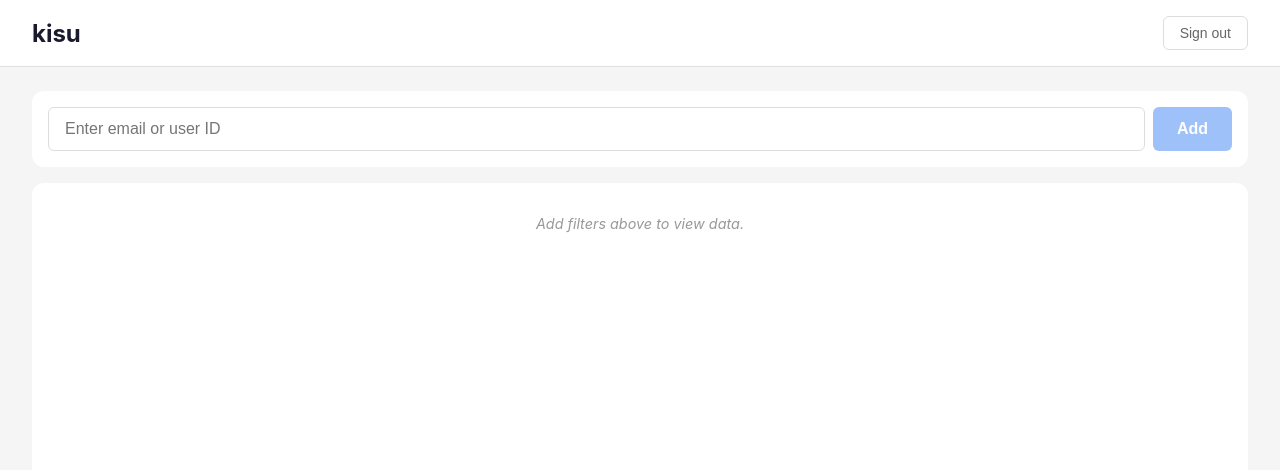
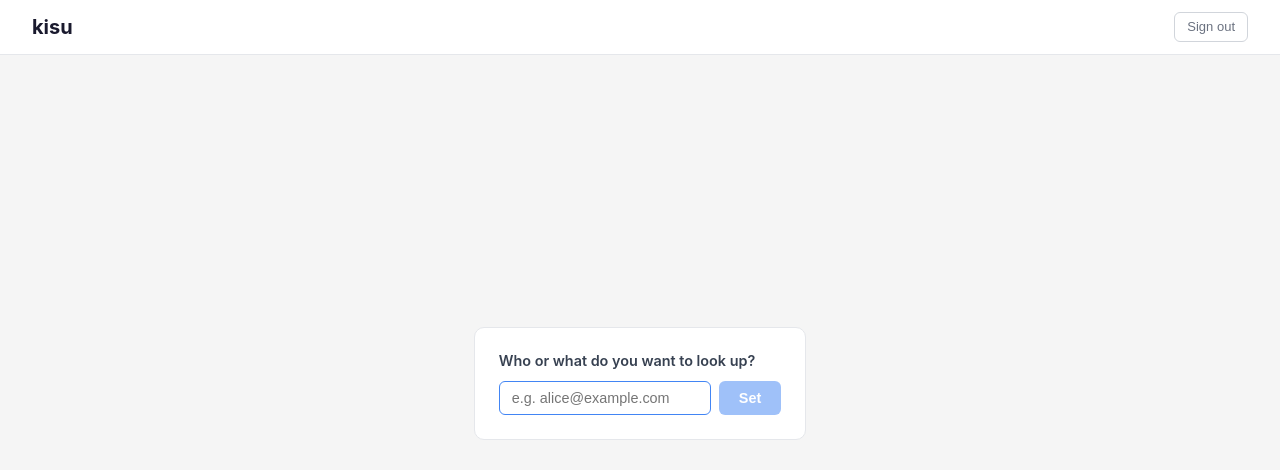
Before and after one commit to gatsu420/kisu-fe, a React (Vite) app: page / in a window 1280 px wide. Shown: the top 470 px of the page. Built offline with nearby package versions, Linux system fonts and the light colour scheme.

Commit message:
set dashboard to look like query console

```diff
--- a/src/pages/Dashboard.module.css
+++ b/src/pages/Dashboard.module.css
@@ -9,117 +9,214 @@
   display: flex;
   justify-content: space-between;
   align-items: center;
-  padding: 1rem 2rem;
+  padding: 0.75rem 2rem;
   background: white;
-  border-bottom: 1px solid #e0e0e0;
-  flex-shrink: 0;
+  border-bottom: 1px solid #e5e7eb;
 }
 
 .logo {
-  font-size: 1.5rem;
+  font-size: 1.25rem;
   font-weight: 700;
   color: #1a1a2e;
 }
 
 .signOutBtn {
-  padding: 0.5rem 1rem;
-  font-size: 0.875rem;
+  padding: 0.4rem 0.75rem;
+  font-size: 0.8125rem;
   background: transparent;
-  border: 1px solid #ddd;
+  border: 1px solid #d1d5db;
   border-radius: 6px;
   cursor: pointer;
-  color: #666;
+  color: #6b7280;
+  transition: color 0.15s;
+}
+
+.signOutBtn:hover {
+  color: #374151;
 }
 
 .main {
   flex: 1;
-  max-width: 100%;
+  max-width: 960px;
   width: 100%;
-  padding: 1.5rem 2rem;
+  margin: 0 auto;
+  padding: 2rem 2rem;
   display: flex;
   flex-direction: column;
-  gap: 1rem;
+  gap: 1.25rem;
 }
 
-.filterForm {
+.setupCard {
   background: white;
-  border-radius: 12px;
-  padding: 1rem;
+  border-radius: 10px;
+  padding: 1.5rem;
+  align-self: center;
+  margin-top: 30vh;
+  border: 1px solid #e5e7eb;
 }
 
-.filterRow {
+.setupLabel {
+  font-size: 0.9rem;
+  font-weight: 600;
+  color: #374151;
+  margin-bottom: 0.75rem;
+}
+
+.setupRow {
   display: flex;
   gap: 0.5rem;
 }
 
-.filterInput {
+.setupInput {
   flex: 1;
-  padding: 0.75rem 1rem;
-  font-size: 1rem;
-  border: 1px solid #ddd;
+  padding: 0.5rem 0.75rem;
+  font-size: 0.9rem;
+  border: 1px solid #d1d5db;
   border-radius: 6px;
   outline: none;
+  transition: border-color 0.15s;
 }
 
-.filterBtn {
-  padding: 0.75rem 1.5rem;
-  font-size: 1rem;
+.setupInput:focus {
+  border-color: #4285f4;
+}
+
+.setupBtn {
+  padding: 0.5rem 1.25rem;
+  font-size: 0.9rem;
   font-weight: 600;
   background: #4285f4;
   color: white;
   border: none;
   border-radius: 6px;
   cursor: pointer;
+  transition: opacity 0.15s;
 }
 
-.chipContainer {
-  display: flex;
-  flex-wrap: wrap;
-  gap: 0.5rem;
-  flex-shrink: 0;
+.setupBtn:hover {
+  opacity: 0.9;
 }
 
-.filterChip {
-  display: inline-flex;
-  align-items: center;
-  gap: 0.25rem;
-  padding: 0.25rem 0.75rem;
-  background: #e8f0fe;
-  color: #1a73e8;
-  border-radius: 999px;
-  font-size: 0.875rem;
-  font-weight: 500;
+.infoCards {
+  display: flex;
+  gap: 1rem;
 }
 
-.chipRemove {
+.infoCard {
+  flex: 1;
+  background: #f9fafb;
+  border-radius: 10px;
+  padding: 0.875rem 1rem;
+  display: flex;
+  flex-direction: column;
+  gap: 0.375rem;
+}
+
+.infoCardHeader {
+  display: flex;
+  align-items: center;
+  justify-content: space-between;
+}
+
+.infoCardLabel {
+  font-size: 0.75rem;
+  font-weight: 600;
+  color: #6b7280;
+  text-transform: uppercase;
+  letter-spacing: 0.05em;
+  margin: 0;
+}
+
+.infoCardValue {
+  font-size: 0.9rem;
+  color: #1f2937;
+  margin: 0;
+}
+
+.infoCardAction {
   background: none;
   border: none;
-  color: #1a73e8;
-  font-size: 1.1rem;
+  color: #6b7280;
+  font-size: 0.8125rem;
   cursor: pointer;
+  text-decoration: underline;
+  transition: color 0.15s;
   padding: 0;
-  line-height: 1;
 }
 
-.chipRemove:hover {
-  color: #d32f2f;
+.infoCardAction:hover {
+  color: #374151;
+}
+
+.inputBar {
+  display: flex;
+  gap: 0.5rem;
+  align-items: flex-end;
+  background: white;
+  border-radius: 10px;
+  padding: 0.75rem 1rem;
+  border: 1px solid #e5e7eb;
+}
+
+.promptInput {
+  flex: 1;
+  padding: 0.5rem 0;
+  font-size: 0.9rem;
+  border: none;
+  outline: none;
+  resize: none;
+  font-family: inherit;
+  line-height: 1.5;
+  color: #1f2937;
+}
+
+.promptInput::placeholder {
+  color: #9ca3af;
+}
+
+.askBtn {
+  padding: 0.5rem 1rem;
+  font-size: 0.9rem;
+  font-weight: 600;
+  background: #4285f4;
+  color: white;
+  border: none;
+  border-radius: 6px;
+  cursor: pointer;
+  transition: opacity 0.15s;
+}
+
+.askBtn:hover {
+  opacity: 0.9;
 }
 
 .tableContainer {
-  flex: 1;
   background: white;
-  border-radius: 12px;
+  border-radius: 10px;
+  border: 1px solid #e5e7eb;
   overflow: hidden;
-  display: flex;
-  flex-direction: column;
 }
 
 .emptyTable {
-  color: #999;
-  font-size: 0.9rem;
+  color: #9ca3af;
+  font-size: 0.875rem;
   font-style: italic;
   padding: 2rem;
   text-align: center;
+}
+
+.thinking {
+  color: #9ca3af;
+  font-size: 0.875rem;
+  font-style: italic;
+  padding: 2rem;
+  text-align: center;
+}
+
+.error {
+  color: #dc2626;
+  font-size: 0.875rem;
+  padding: 1rem;
 }
 
 .tableWrap {
@@ -134,24 +231,24 @@
 
 .th {
   text-align: left;
-  padding: 0.75rem 1rem;
-  border-bottom: 2px solid #e0e0e0;
+  padding: 0.625rem 1rem;
+  border-bottom: 1px solid #e5e7eb;
   font-weight: 600;
-  font-size: 0.8rem;
-  color: #666;
+  font-size: 0.75rem;
+  color: #6b7280;
   text-transform: uppercase;
   letter-spacing: 0.05em;
   white-space: nowrap;
-  background: #fafafa;
+  background: #f9fafb;
   position: sticky;
   top: 0;
 }
 
 .td {
-  padding: 0.6rem 1rem;
-  border-bottom: 1px solid #f0f0f0;
-  font-size: 0.9rem;
-  color: #333;
+  padding: 0.625rem 1rem;
+  border-bottom: 1px solid #f3f4f6;
+  font-size: 0.875rem;
+  color: #1f2937;
   max-width: 300px;
   overflow: hidden;
   text-overflow: ellipsis;
@@ -159,5 +256,23 @@
 }
 
 .trEven {
-  background: #fafafa;
+  background: #f9fafb;
 }
+
+.emptyResult {
+  color: #9ca3af;
+  font-size: 0.875rem;
+  font-style: italic;
+  padding: 2rem;
+  text-align: center;
+}
+
+.pre {
+  background: #1f2937;
+  color: #a7f3d0;
+  padding: 1rem;
+  border-radius: 6px;
+  overflow: auto;
+  font-size: 0.8125rem;
+  line-height: 1.5;
+}
--- a/src/pages/Dashboard.tsx
+++ b/src/pages/Dashboard.tsx
@@ -1,28 +1,69 @@
-import { useState, type FormEvent } from 'react'
+import {
+  useState,
+  useRef,
+  useEffect,
+  type FormEvent,
+  type KeyboardEvent,
+} from 'react'
 import { useNavigate } from 'react-router-dom'
+import { fetchAnswer } from '../lib/api'
 import styles from './Dashboard.module.css'
 
-interface Filter {
-  id: string
-  value: string
+interface Message {
+  prompt: string
+  result?: unknown
+  error?: string
 }
 
 export default function Dashboard() {
-  const [filters, setFilters] = useState<Filter[]>([])
-  const [filterDraft, setFilterDraft] = useState('')
+  const [param, setParam] = useState('')
+  const [paramDraft, setParamDraft] = useState('')
+  const [prompt, setPrompt] = useState('')
+  const [message, setMessage] = useState<Message | null>(null)
+  const [loading, setLoading] = useState(false)
+  const promptRef = useRef<HTMLTextAreaElement>(null)
   const navigate = useNavigate()
 
-  const handleAddFilter = (e: FormEvent) => {
+  const paramLocked = param.length > 0
+
+  useEffect(() => {
+    if (paramLocked) promptRef.current?.focus()
+  }, [paramLocked])
+
+  const handleSetParam = (e: FormEvent) => {
     e.preventDefault()
-    const trimmed = filterDraft.trim()
-    if (trimmed) {
-      setFilters((prev) => [...prev, { id: Date.now().toString(), value: trimmed }])
-      setFilterDraft('')
+    const trimmed = paramDraft.trim()
+    if (trimmed) setParam(trimmed)
+  }
+
+  const handleAsk = async () => {
+    if (!prompt.trim() || !paramLocked || loading) return
+    const currentPrompt = prompt.trim()
+    setLoading(true)
+
+    // Set placeholder message (overwrites previous)
+    setMessage({ prompt: currentPrompt })
+
+    try {
+      const data = await fetchAnswer(currentPrompt, param)
+      setMessage({ prompt: currentPrompt, result: data })
+    } catch (e) {
+      if (e instanceof Error && e.message === 'unauthorized') {
+        navigate('/login')
+        return
+      }
+      const errMsg = e instanceof Error ? e.message : 'something went wrong'
+      setMessage({ prompt: currentPrompt, error: errMsg })
+    } finally {
+      setLoading(false)
     }
   }
 
-  const handleRemoveFilter = (id: string) => {
-    setFilters((prev) => prev.filter((f) => f.id !== id))
+  const handlePromptKey = (e: KeyboardEvent<HTMLTextAreaElement>) => {
+    if (e.key === 'Enter' && !e.shiftKey) {
+      e.preventDefault()
+      handleAsk()
+    }
   }
 
   return (
@@ -38,71 +79,172 @@ export default function Dashboard() {
       </header>
 
       <main className={styles.main}>
-        {/* Filter input */}
-        <form onSubmit={handleAddFilter} className={styles.filterForm}>
-          <div className={styles.filterRow}>
+        {/* Param setup */}
+        {!paramLocked ? (
+          <form onSubmit={handleSetParam} className={styles.setupCard}>
+            <p className={styles.setupLabel}>Who or what do you want to look up?</p>
+            <div className={styles.setupRow}>
               <input
-              className={styles.filterInput}
+                className={styles.setupInput}
                 type="text"
-              placeholder="Enter email or user ID"
-              value={filterDraft}
-              onChange={(e) => setFilterDraft(e.target.value)}
+                placeholder="e.g. alice@example.com"
+                value={paramDraft}
+                onChange={(e) => setParamDraft(e.target.value)}
                 autoFocus
               />
               <button
                 type="submit"
-              className={styles.filterBtn}
-              style={{ opacity: filterDraft.trim() ? 1 : 0.5 }}
-              disabled={!filterDraft.trim()}
+                className={styles.setupBtn}
+                style={{ opacity: paramDraft.trim() ? 1 : 0.5 }}
+                disabled={!paramDraft.trim()}
               >
-              Add
+                Set
               </button>
             </div>
           </form>
+        ) : (
+          <>
+            {/* Info cards */}
+            <div className={styles.infoCards}>
+              <div className={styles.infoCard}>
+                <div className={styles.infoCardHeader}>
+                  <p className={styles.infoCardLabel}>looking up:</p>
+                  <button
+                    className={styles.infoCardAction}
+                    onClick={() => {
+                      setParam('')
+                      setParamDraft('')
+                      setMessage(null)
+                    }}
+                  >
+                    change
+                  </button>
+                </div>
+                <p className={styles.infoCardValue}>{param}</p>
+              </div>
+              <div className={styles.infoCard}>
+                <p className={styles.infoCardLabel}>from data source:</p>
+                <p className={styles.infoCardValue}>default</p>
+              </div>
+            </div>
 
-        {/* Filter chips */}
-        {filters.length > 0 && (
-          <div className={styles.chipContainer}>
-            {filters.map((filter) => (
-              <span key={filter.id} className={styles.filterChip}>
-                {filter.value}
+            {/* Input bar */}
+            <div className={styles.inputBar}>
+              <textarea
+                ref={promptRef}
+                className={styles.promptInput}
+                placeholder="What do you want to know?"
+                value={prompt}
+                onChange={(e) => setPrompt(e.target.value)}
+                onKeyDown={handlePromptKey}
+                rows={1}
+              />
               <button
-                  className={styles.chipRemove}
-                  onClick={() => handleRemoveFilter(filter.id)}
+                className={styles.askBtn}
+                style={{ opacity: loading || !prompt.trim() ? 0.5 : 1 }}
+                onClick={handleAsk}
+                disabled={loading || !prompt.trim()}
               >
-                  ×
+                {loading ? '...' : 'Ask'}
               </button>
-              </span>
-            ))}
             </div>
+
+            {/* Result table */}
+            <div className={styles.tableContainer}>
+              {message === null ? (
+                <p className={styles.emptyTable}>Ask a question above to see results.</p>
+              ) : message.error ? (
+                <p className={styles.error}>{message.error}</p>
+              ) : message.result !== undefined ? (
+                <ResultTable data={message.result} />
+              ) : (
+                <p className={styles.thinking}>Thinking...</p>
               )}
+            </div>
+          </>
+        )}
+      </main>
+    </div>
+  )
+}
 
-        {/* Data table */}
-        <div className={styles.tableContainer}>
-          {filters.length === 0 ? (
-            <p className={styles.emptyTable}>Add filters above to view data.</p>
-          ) : (
+interface ResultTableProps {
+  data: unknown
+}
+
+function ResultTable({ data }: ResultTableProps) {
+  const rows = unwrapAnswer(data)
+
+  if (rows && rows.length === 0) {
+    return <p className={styles.emptyResult}>No results found.</p>
+  }
+
+  if (
+    rows &&
+    rows.length > 0 &&
+    typeof rows[0] === 'object' &&
+    rows[0] !== null
+  ) {
+    const columns = Object.keys(rows[0])
+    return (
       <div className={styles.tableWrap}>
         <table className={styles.table}>
           <thead>
             <tr>
-                    <th className={styles.th}>ID</th>
-                    <th className={styles.th}>Value</th>
+              {columns.map((col) => (
+                <th key={col} className={styles.th}>
+                  {col}
+                </th>
+              ))}
             </tr>
           </thead>
           <tbody>
-                  {filters.map((filter, i) => (
-                    <tr key={filter.id} className={i % 2 === 0 ? styles.trEven : undefined}>
-                      <td className={styles.td}>{filter.id}</td>
-                      <td className={styles.td}>{filter.value}</td>
+            {rows.map((row, i) => (
+              <tr key={i} className={i % 2 === 0 ? styles.trEven : undefined}>
+                {columns.map((col) => (
+                  <td key={col} className={styles.td}>
+                    {renderCell(row[col])}
+                  </td>
+                ))}
               </tr>
             ))}
           </tbody>
         </table>
       </div>
-          )}
-        </div>
-      </main>
-    </div>
     )
   }
+
+  const textAnswer = getTextAnswer(data)
+  if (textAnswer !== null) {
+    return <p className={styles.emptyResult}>{textAnswer}</p>
+  }
+
+  return <pre className={styles.pre}>{JSON.stringify(data, null, 2)}</pre>
+}
+
+function unwrapAnswer(data: unknown): Record<string, unknown>[] | null {
+  if (Array.isArray(data)) return data as Record<string, unknown>[]
+  if (data && typeof data === 'object' && !Array.isArray(data)) {
+    const obj = data as Record<string, unknown>
+    if ('answer' in obj && Array.isArray(obj.answer)) {
+      return obj.answer as Record<string, unknown>[]
+    }
+  }
+  return null
+}
+
+function renderCell(value: unknown): string {
+  if (value === null || value === undefined) return ''
+  if (typeof value === 'object') return JSON.stringify(value)
+  return String(value)
+}
+
+function getTextAnswer(data: unknown): string | null {
+  if (data && typeof data === 'object' && !Array.isArray(data)) {
+    const obj = data as Record<string, unknown>
+    if ('answer' in obj && typeof obj.answer === 'string') {
+      return obj.answer as string
+    }
+  }
+  return null
+}
```
Lines whose indentation alone changed are shown as unchanged.
